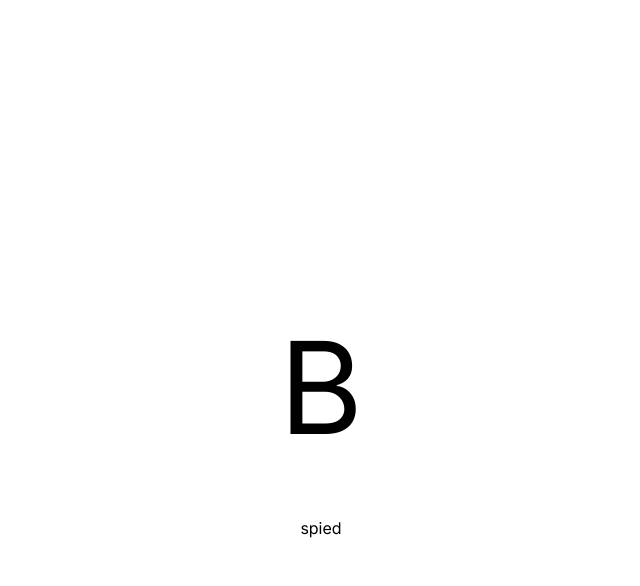
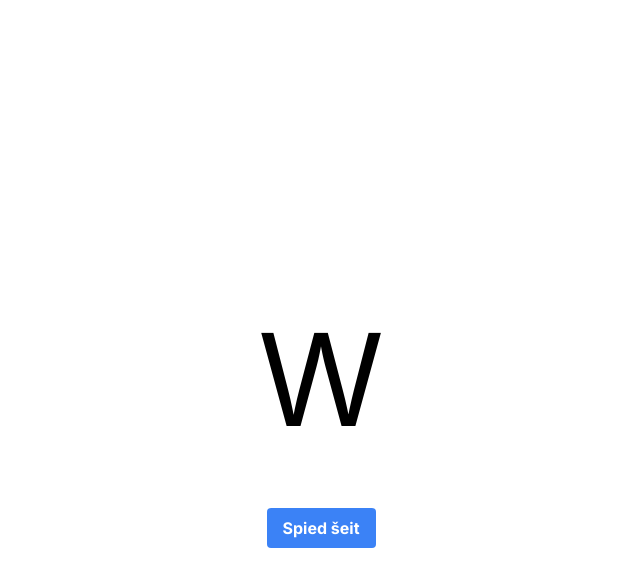
Before and after one commit to noohv/rsvp-app, a Next.js app: page / in a window 1280 px wide. Both pictures are taken after a click on the button "Sākt testu". Shown: the top 586 px of the page, without its empty margins (319-959 px from the left). Built offline with nearby package versions, Linux system fonts and the light colour scheme.

Commit message:
Console.log

```diff
--- a/src/app/page.js
+++ b/src/app/page.js
@@ -9,6 +9,8 @@ const Home = () => {
   const [responseMessage, setResponseMessage] = useState('');
   const [allLetters, setAllLetters] = useState([])
   const [currentLetter, setCurrentLetter] = useState()
+  const [time1, setTime1] = useState()
+  const [time2, setTime2] = useState()
   const ref = useRef();
   const targetLetter = 'T';
 
@@ -55,8 +57,8 @@ const Home = () => {
         setCurrentLetter("")
         setTimeout(() => {
           showNextLetter();
-        }, 100); // Pause between
-      }, 1000); // Time letter is shown
+        }, 50); // Pause between
+      }, 150); // Time letter is shown
 
     } else if (testActive && currentIndex === allLetters.length) {
       console.log("Complete")
@@ -68,18 +70,20 @@ const Home = () => {
 
   const startTest = () => {
     setTestActive(true);
+    setTime1(performance.now())
   };
 
   const showNextLetter = () => {
-    const currentLetter = allLetters[currentIndex];
+    const thisLetter = allLetters[currentIndex];
     setCurrentLetter(allLetters[currentIndex])
     if (currentIndex < allLetters.length) {
-      if (currentLetter === targetLetter) {
+      if (thisLetter === targetLetter) {
         setListeningToInput(true);
         setStartTime(performance.now());
         console.log("Start listen")
       }
     }
+    console.log(`Laiks: ${performance.now() - time1}`)
     setCurrentIndex((prevIndex) => prevIndex + 1);
   };
 
@@ -87,9 +91,14 @@ const Home = () => {
     <div className='flex flex-col min-h-screen justify-center items-center'>
       <div className='flex h-64 justify-center items-center text-9xl'>
         {testActive && currentIndex < allLetters.length ? currentLetter : ''}
-        {console.log(currentLetter)}
+        {/* {console.log(`Burts: ${currentLetter}`)} */}
       </div>
-      <button onClick={handleKeyDown}>spied</button>
+
+      {testActive &&
+        <button className="bg-blue-500 hover:bg-blue-700 text-white font-bold py-2 px-4 rounded w-50" onClick={handleKeyDown}>
+          Spied šeit
+        </button>
+      }
 
 
       {!testActive &&
@@ -98,8 +107,6 @@ const Home = () => {
         </button>
       }
 
-
-
     </div>
   );
 };
```
